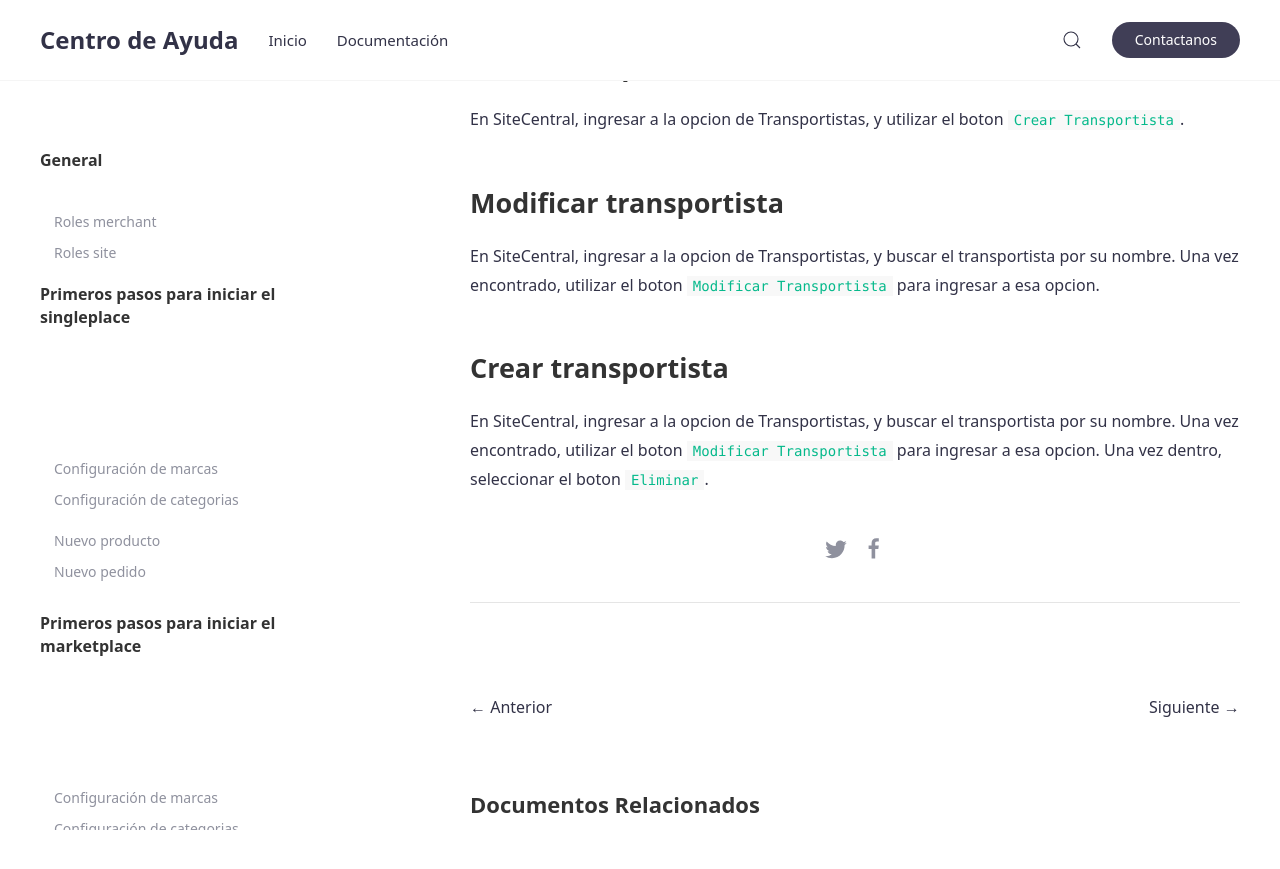
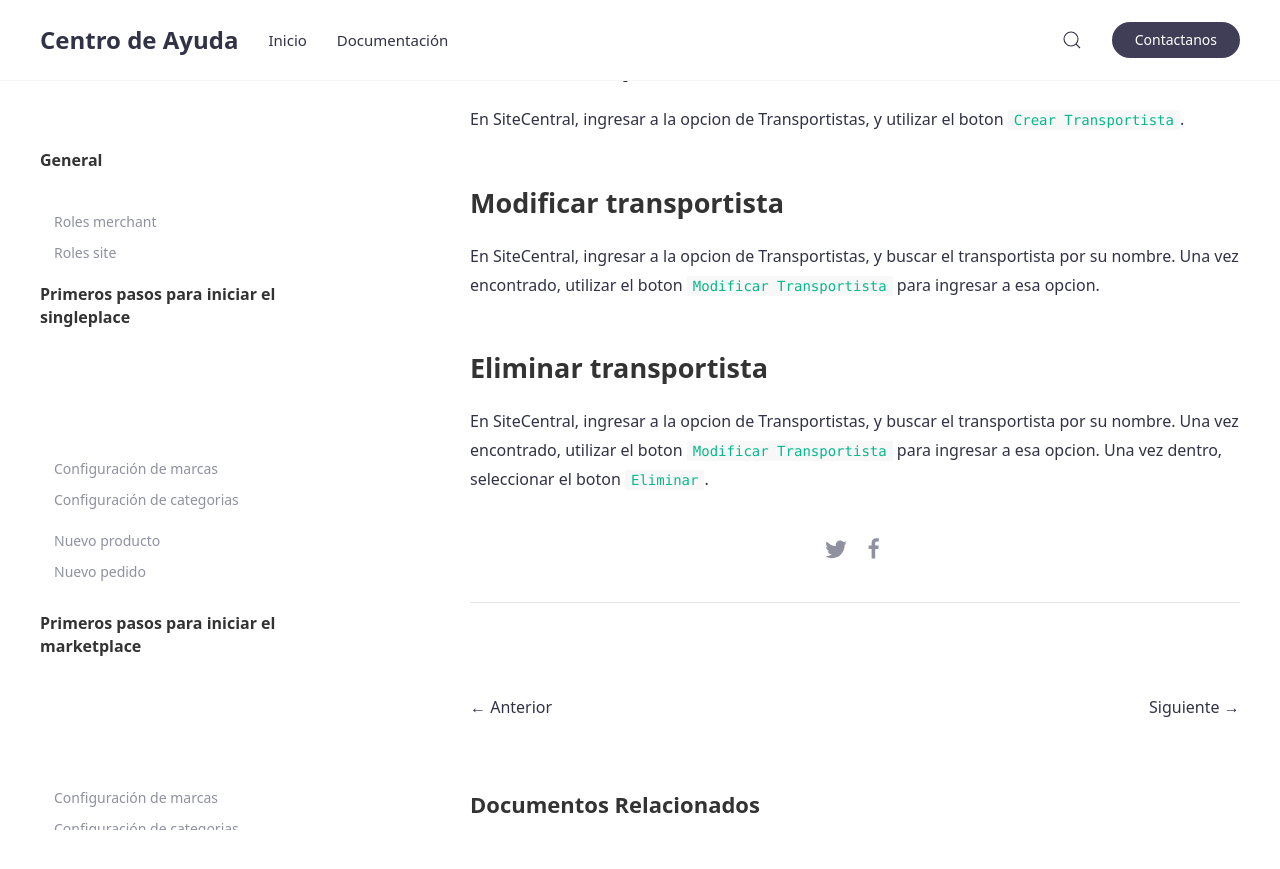
Before and after one commit to jztechpe/docshelp-old, a Jekyll site: the page built from docs/_docs/temas/envios/transportista.md, in a window 1280 px wide and 900 px high, scrolled down 1454 px. Shown: the top 869 px of the window. Built offline with Jekyll 4.4.1, drawn with Linux system fonts in a browser that asks for light colours.

Commit message:
fix delete carrier

```diff
--- a/docs/_docs/temas/envios/transportista.md
+++ b/docs/_docs/temas/envios/transportista.md
@@ -34,5 +34,5 @@ En SiteCentral, ingresar a la opcion de Transportistas, y utilizar el boton `Cre
 ## Modificar transportista
 En SiteCentral, ingresar a la opcion de Transportistas, y buscar el transportista por su nombre. Una vez encontrado, utilizar el boton `Modificar Transportista` para ingresar a esa opcion.
 
-## Crear transportista
+## Eliminar transportista
 En SiteCentral, ingresar a la opcion de Transportistas, y buscar el transportista por su nombre. Una vez encontrado, utilizar el boton `Modificar Transportista` para ingresar a esa opcion. Una vez dentro, seleccionar el boton `Eliminar`.
```
